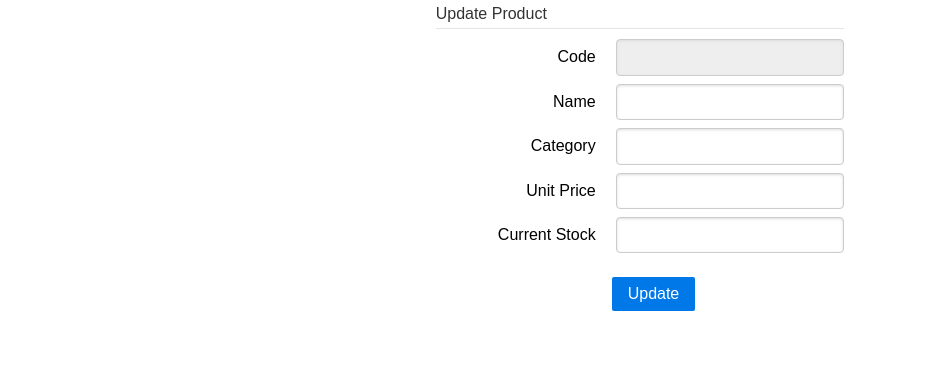
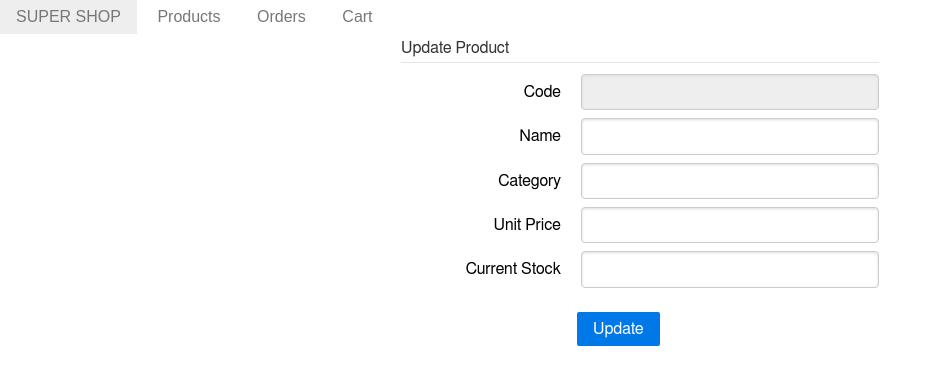
Before and after one commit to nayeemnazmul/super_shop_system, a Django app: template products/templates/products/update.html in a window 1280 px wide. Shown: the top 385 px of the page, without its empty margins (0-942 px from the left). Run offline with Django 3.2, Linux system fonts and the light colour scheme; the template is opened without the code that fills it, so the values that code supplies are empty; some libraries are stand-ins or nearby versions.

Commit message:
add menu links

```diff
--- a/super_shop_system/urls.py
+++ b/super_shop_system/urls.py
@@ -20,7 +20,7 @@ from django.urls import path, include
 from orders.views import view_cart
 
 urlpatterns = [
-    path('', view_cart),
+    path('', view_cart, name='home'),
     path('orders/', include('orders.urls')),
     path('products/', include('products.urls')),
     path('admin/', admin.site.urls),
--- a/templates/base.html
+++ b/templates/base.html
@@ -13,12 +13,30 @@
     </style>
 </head>
 <body>
-    <div class="main">
-        {% block content %}{% endblock %}
+    <div>
+        <div class="header">
+            <div class="pure-menu pure-menu-horizontal">
+                <a href="{% url 'home' %}" class="pure-menu-heading pure-menu-link">Super Shop</a>
+                <ul class="pure-menu-list">
+                    <li class="pure-menu-item">
+                        <a href="{% url 'products:product_list' %}" class="pure-menu-link">Products</a>
+                    </li>
+                    <li class="pure-menu-item">
+                        <a href="{% url 'orders:order_list' %}" class="pure-menu-link">Orders</a>
+                    </li>
+                    <li class="pure-menu-item">
+                        <a href="{% url 'orders:view_cart' %}" class="pure-menu-link">Cart</a>
+                    </li>
+                </ul>
+            </div>
+        </div>
+        <div class="pure-g pure-u-1">
+            {% block content %}{% endblock %}
+        </div>
     </div>
+
+    <script src="https://ajax.googleapis.com/ajax/libs/jquery/3.6.0/jquery.min.js"></script>
+    <script src="{% static 'script.js' %}"></script>
+    {% block javascript %}{% endblock %}
 </body>
-{#<script src="https://code.jquery.com/jquery-3.6.0.min.js" integrity="sha256-u7e5khyithlIdTpu22PHhENmPcRdFiHRjhAuHcs05RI=" crossorigin="anonymous"></script>#}
-<script src="https://ajax.googleapis.com/ajax/libs/jquery/3.6.0/jquery.min.js"></script>
-<script src="{% static 'script.js' %}"></script>
-{% block javascript %}{% endblock %}
 </html>
```
